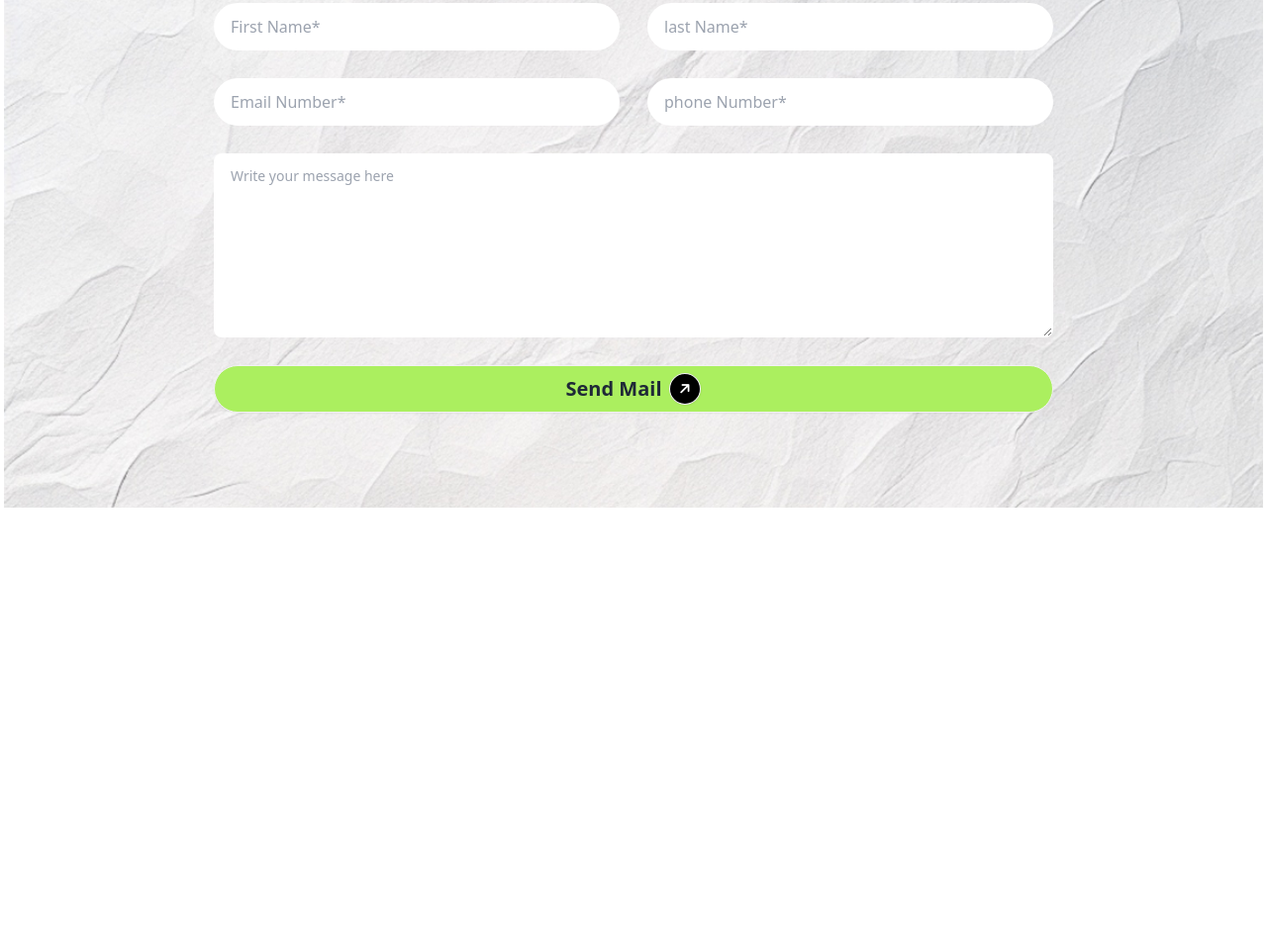
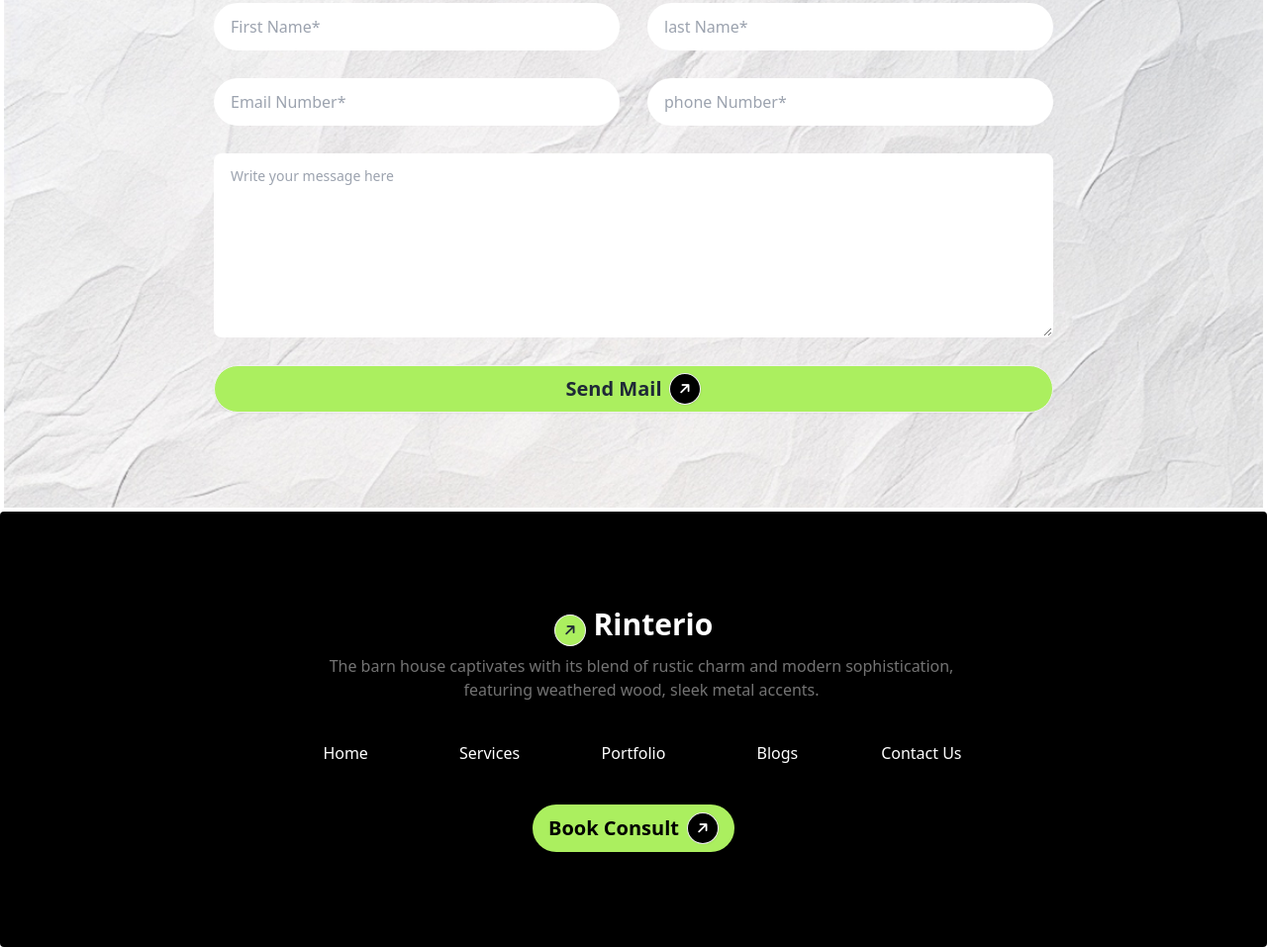
Before and after one commit to ahsanuilkrem/assignmet-third, a plain HTML site: page index.html in a window 1280 px wide. Shown: the part 3487-4444 px from the top of the page at 99% size. Before the commit the page ends 4004 px from the top, so only its background shows below. Drawn offline with nearby package versions, Linux system fonts and the light colour scheme.

Commit message:
footer section

```diff
--- a/index.html
+++ b/index.html
@@ -350,6 +350,30 @@
         </div>
       </section>
     </main>
+      <!-- footer start -->
+
+      <footer class="footer footer-center bg-black text-base-content rounded p-24 ">
+        <div class="space-x-4">
+          <h3 class="text-3xl font-bold text-white "><spam class="bg-clifford btn btn-circle btn-sm -rotate-45">
+            <i class="fa-solid fa-arrow-right"></i></spam>  Rinterio</h3>
+            <p class="text-base font-medium text-pcolo">The barn house captivates with its blend of rustic charm and modern
+               sophistication,<br>featuring weathered wood, sleek metal accents.</p>
+        </div>
+        <nav class="grid grid-cols-1 lg:grid-cols-5 md:grid-cols-5 gap-16 text-white">
+          <a class="link link-hover text-base font-normal">Home</a>
+          <a class="link link-hover text-base font-normal">Services</a>
+          <a class="link link-hover text-base font-normal">Portfolio</a>
+          <a class="link link-hover text-base font-normal ">Blogs</a>
+          <a class="link link-hover text-base font-normal ">Contact Us</a>
+        </nav>
+        <nav>
+          <div>
+            <button class="btn bg-clifford text-black text-xl font-extrabold rounded-full border-none">Book Consult
+              <spam class="bg-black text-white btn btn-circle btn-sm -rotate-45">
+              <i class="fa-solid fa-arrow-right"></i></spam> </button>
+          </div>
+         </nav>
+        </footer>
 
 
 </body>
```
